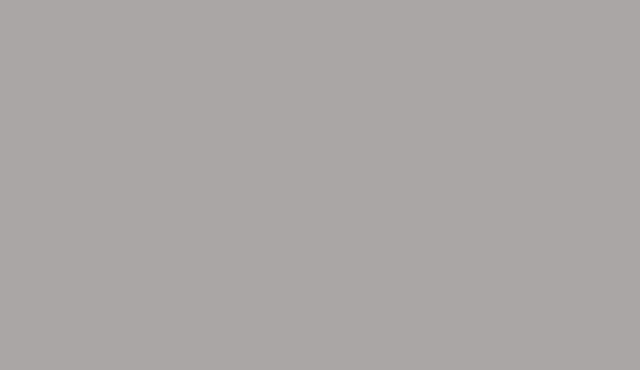
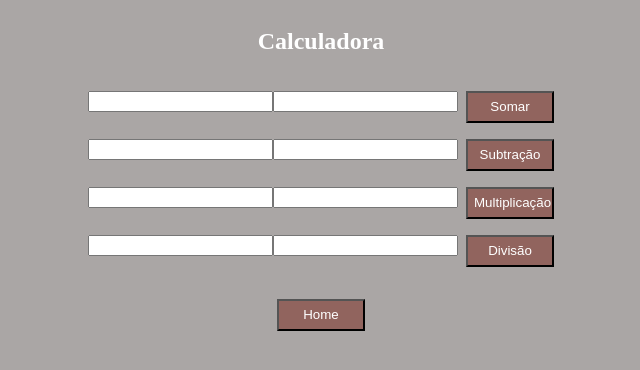
Before and after one commit to Pedro-Card65/React, a React (Create React App) app: page /pages/calculadora/index.jsx in a window 1280 px wide. Before the commit this address had no page. Shown: the top 370 px of the page, without its empty margins (319-959 px from the left). Built offline with nearby package versions, Linux system fonts and the light colour scheme.

Commit message:
Add calculator component and update routing; adjust button width

```diff
--- a/src/index.scss
+++ b/src/index.scss
@@ -16,6 +16,6 @@ body {
 button {
   background-color: #91645E;
   color: white;
-  width: 5rem;
+  width: 5.5rem;
   height: 2rem;
 }
--- a/src/pages/app/App.jsx
+++ b/src/pages/app/App.jsx
@@ -23,6 +23,10 @@ export default function App() {
         <Link to = '/pages/titulo/index.jsx'>
           <button>Titulo</button>
         </Link>
+
+        <Link to = '/pages/calculadora/index.jsx'>
+          <button>Calculadora</button>
+        </Link>
       </div>
     </div>
   );
--- a/src/pages/app/App.scss
+++ b/src/pages/app/App.scss
@@ -1,3 +1,4 @@
-.inu {
-
+.links {
+    display: flex;
+    flex-direction: column;
 }
--- /dev/null
+++ b/src/pages/calculator/index.jsx
@@ -0,0 +1,80 @@
+import './index.scss';
+import { Link } from 'react-router-dom';
+import { useState } from 'react';
+
+export default function Calculadora() {
+    const [n1, setn1] = useState("")
+    const [n2, setn2] = useState("")
+    const [resp, setresp] = useState("")
+
+    function somar() {
+        let soma = Number(n1) + Number(n2)
+        setresp(soma)
+    }
+
+    function subtrair() {
+        let sub = Number(n1) - Number(n2)
+        setresp(sub)
+    }
+
+    function multiplicar() {
+        let mult = Number(n1) * Number(n2)
+        setresp(mult)
+    }
+
+    function divisao () {
+            let dividir = Number(n1) / Number(n2)
+            setresp(dividir)
+        }
+
+    return (
+        <div className="calculadora">
+
+            <h2>Calculadora</h2>
+
+            <div className="soma">
+                <div className="input">
+                    <input type="text" value = {n1} onChange = {(e)=>setn1(e.target.value)} />
+                    <input type="text" value = {n2} onChange = {(e)=>setn2(e.target.value)} />
+                </div>
+
+
+                <button onClick = {somar}>Somar</button>
+
+            </div>
+
+            <div className="sub">
+                <div className="input">
+                    <input type="text" value = {n1} onChange = {(e)=>setn1(e.target.value)} />
+                    <input type="text" value = {n2} onChange = {(e)=>setn2(e.target.value)} />
+                </div>
+
+                <button onClick = {subtrair}>Subtração</button>
+            </div>
+
+            <div className="mult">
+                <div className="input">
+                    <input type="text" value = {n1} onChange = {(e)=>setn1(e.target.value)} />
+                    <input type="text" value = {n2} onChange = {(e)=>setn2(e.target.value)} />
+                </div>
+
+                <button onClick = {multiplicar}>Multiplicação</button>
+            </div>
+
+            <div className="div">
+                <div className="input">
+                    <input type="text" value = {n1} onChange = {(e)=>setn1(e.target.value)} />
+                    <input type="text" value = {n2} onChange = {(e)=>setn2(e.target.value)} />
+                </div>
+
+                <button onClick = {divisao}>Divisão</button>
+            </div>
+
+            <div className = 'resp'>{resp}</div>
+
+            <Link to = '/'>
+                <button>Home</button>
+            </Link>
+        </div>
+    )
+}
--- /dev/null
+++ b/src/pages/calculator/index.scss
@@ -0,0 +1,17 @@
+.calculadora {
+    display: flex;
+    flex-direction: column;
+    gap: 1rem;
+
+    .soma, .sub, .mult, .div {
+        display: flex;
+        gap: 0.5rem;
+
+
+    }
+
+    .resp   {
+        background-color: white;
+        color: black;
+    }
+}
--- a/src/pages/titulo/index.jsx
+++ b/src/pages/titulo/index.jsx
@@ -37,6 +37,7 @@ export default function Titulo() {
     }
 
 
+
     return (
         <div className = "titulo" style = {{backgroundColor : cor}}>
             <div className = "box">
--- a/src/router.jsx
+++ b/src/router.jsx
@@ -1,14 +1,22 @@
 import './index.scss';
 import App from './pages/app/App';
+
 import './pages/contato/index.scss';
 import Contato from './pages/contato/index.jsx';
+
 import './pages/event/index.scss';
 import Evento from './pages/event/index.jsx';
+
 import './pages/contador/index.scss'
 import Contador from './pages/contador/index.jsx'
-import {BrowserRouter, Routes, Route} from 'react-router-dom';
+
 import Tittle from './pages/titulo/index.jsx';
 import './pages/titulo/index.scss';
+
+import Calculadora from './pages/calculator/index.jsx';
+import './pages/titulo/index.scss'
+
+import {BrowserRouter, Routes, Route} from 'react-router-dom';
 
 export default function Router(){
     return(
@@ -19,6 +27,7 @@ export default function Router(){
             <Route path = '/pages/event/index.jsx' element = {<Evento/>} />
             <Route path = '/pages/contador/index.jsx' element = {<Contador/>} />
             <Route path = '/pages/titulo/index.jsx' element = {<Tittle/>} />
+            <Route path = '/pages/calculadora/index.jsx' element = {<Calculadora/>} />
         </Routes>
     </BrowserRouter>
     );
```
